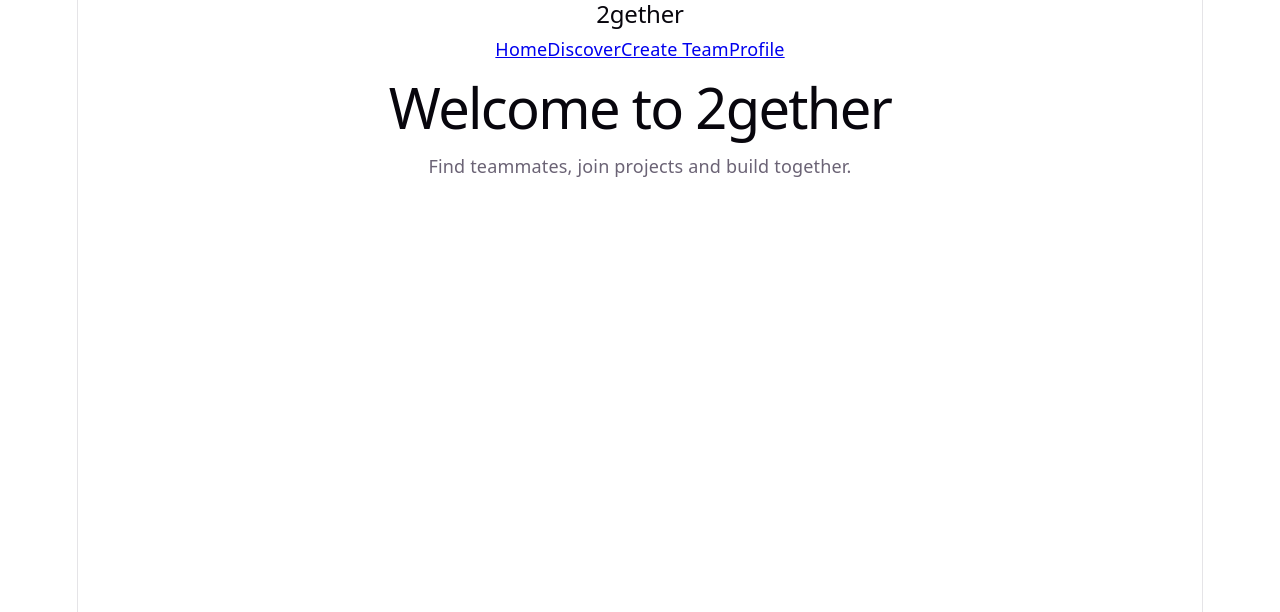
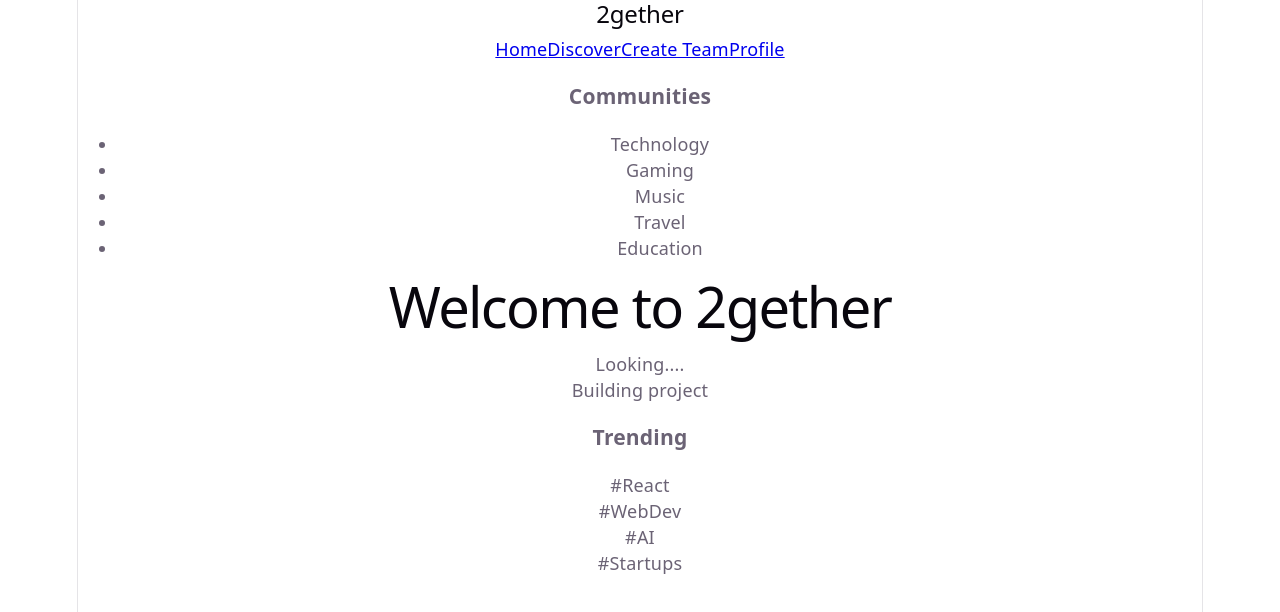
Before and after one commit to deveshi-23/2gether, a React (Vite) app in the folder 2gether/: page / in a window 1280 px wide. Shown: the top 612 px of the page. Built offline with nearby package versions, Linux system fonts and the light colour scheme.

Commit message:
Add navbar and basic page routing

```diff
--- a/2gether/src/App.css
+++ b/2gether/src/App.css
@@ -182,3 +182,16 @@
     border-right-color: var(--border);
   }
 }
+.layout{
+  display:grid;
+  grid-template-columns:250px 1fr 250px;
+  gap:20px;
+  padding:20px;
+}
+
+.post{
+  background:#1a1d2e;
+  padding:20px;
+  border-radius:10px;
+  margin-bottom:15px;
+}
--- /dev/null
+++ b/2gether/src/components/RightPanel.jsx
@@ -0,0 +1,14 @@
+function RightPanel() {
+  return (
+    <div>
+      <h3>Trending</h3>
+
+      <p>#React</p>
+      <p>#WebDev</p>
+      <p>#AI</p>
+      <p>#Startups</p>
+    </div>
+  );
+}
+
+export default RightPanel;
--- /dev/null
+++ b/2gether/src/components/Sidebar.jsx
@@ -0,0 +1,17 @@
+function Sidebar() {
+  return (
+    <div>
+      <h3>Communities</h3>
+
+      <ul>
+        <li>Technology</li>
+        <li>Gaming</li>
+        <li>Music</li>
+        <li>Travel</li>
+        <li>Education</li>
+      </ul>
+    </div>
+  );
+}
+
+export default Sidebar;
--- a/2gether/src/pages/Home.jsx
+++ b/2gether/src/pages/Home.jsx
@@ -6,17 +6,33 @@
 
 // export default Home;
 import Navbar from "../components/Navbar";
+import Sidebar from "../components/Sidebar";
+import RightPanel from "../components/RightPanel";
 
 function Home() {
   return (
     <>
       <Navbar />
 
-      <h1>Welcome to 2gether</h1>
+      <div className="layout">
 
-      <p>
-        Find teammates, join projects and build together.
-      </p>
+        <Sidebar />
+
+        <main>
+          <h1>Welcome to 2gether</h1>
+
+          <div className="post">
+            Looking....
+          </div>
+
+          <div className="post">
+            Building project
+          </div>
+        </main>
+
+        <RightPanel />
+
+      </div>
     </>
   );
 }
```
